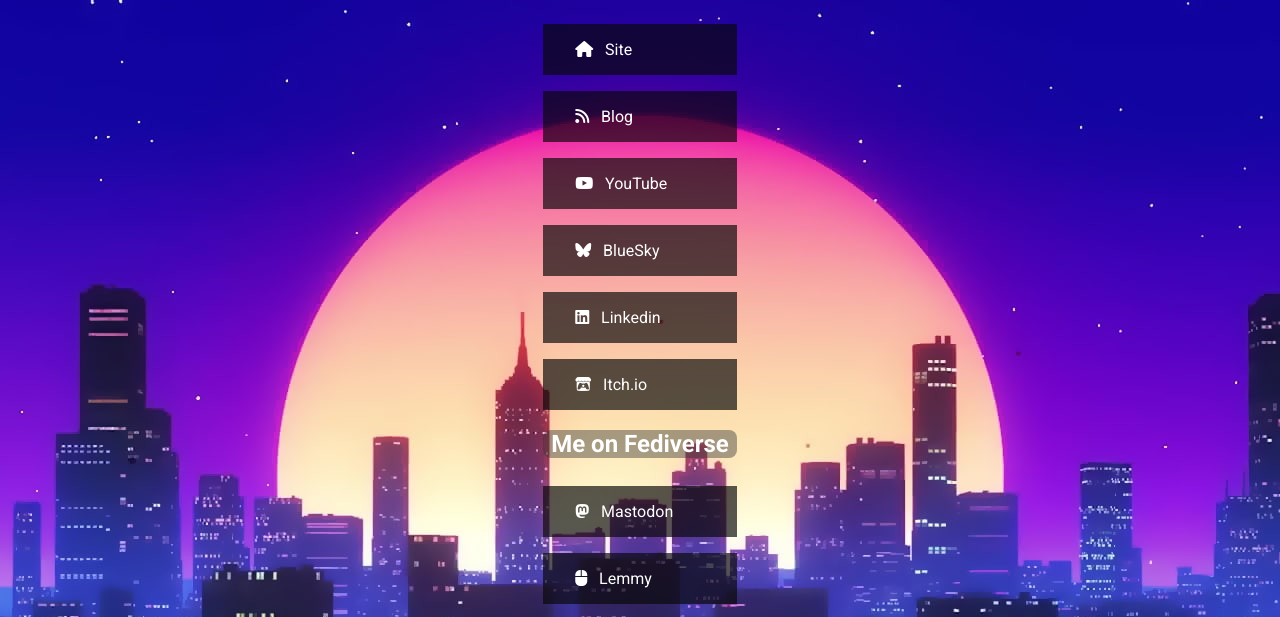
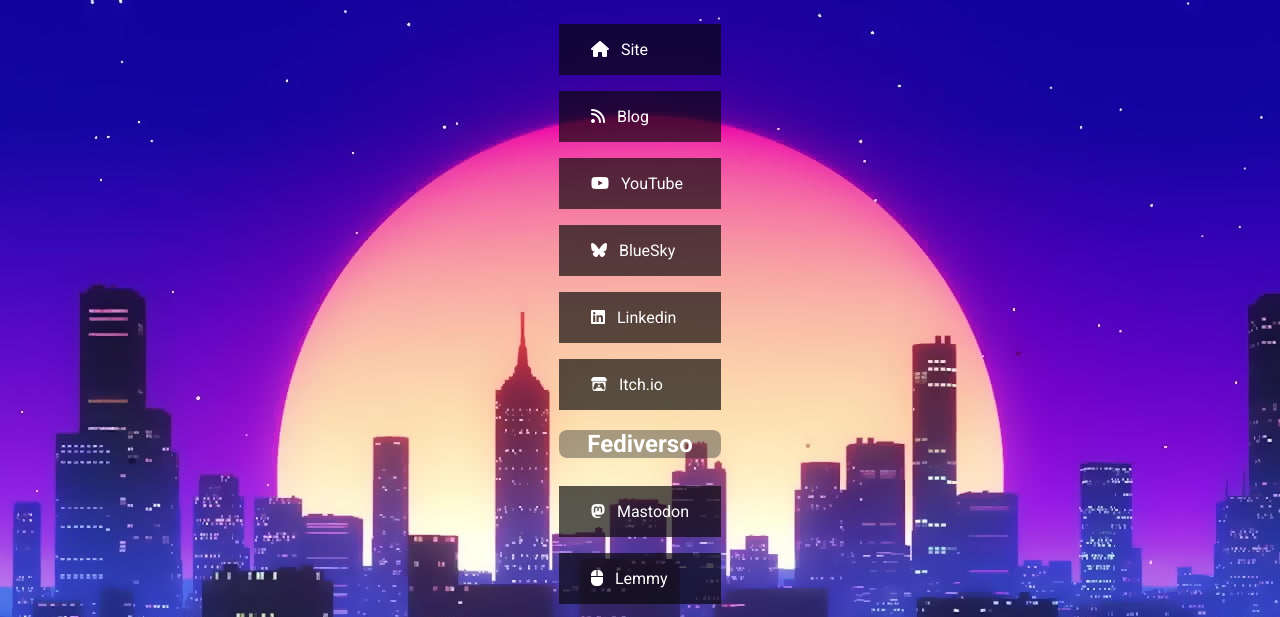
Before and after one commit to canoi12/canoi.dev.br, a plain HTML site: page index.html in a window 1280 px wide. Shown: the top 617 px of the page. Drawn offline with Linux system fonts and the light colour scheme.

Commit message:
updated fediverse text;

```diff
--- a/index.html
+++ b/index.html
@@ -99,7 +99,7 @@
                     <li><a href="https://canoigomes.itch.io" rel="me" target="_blank" class="icon"><i class="fa-brands fa-itch-io"></i> Itch.io</a></li>
                 </ul>
 
-                <div class="title-container"><h2 class="title">Me on Fediverse</h2></div>
+                <div class="title-container"><h2 class="title">Fediverso</h2></div>
                 <ul>
                     <li><a href="https://mastodon.gamedev.place/@canoi" target="_blank"><i class="fa-brands fa-mastodon"></i> Mastodon</a></li>
                     <li><a href="https://lemmy.eco.br/u/canoi" target="_blank"><i class="fa-solid fa-mouse"></i> Lemmy</a></li>
```
